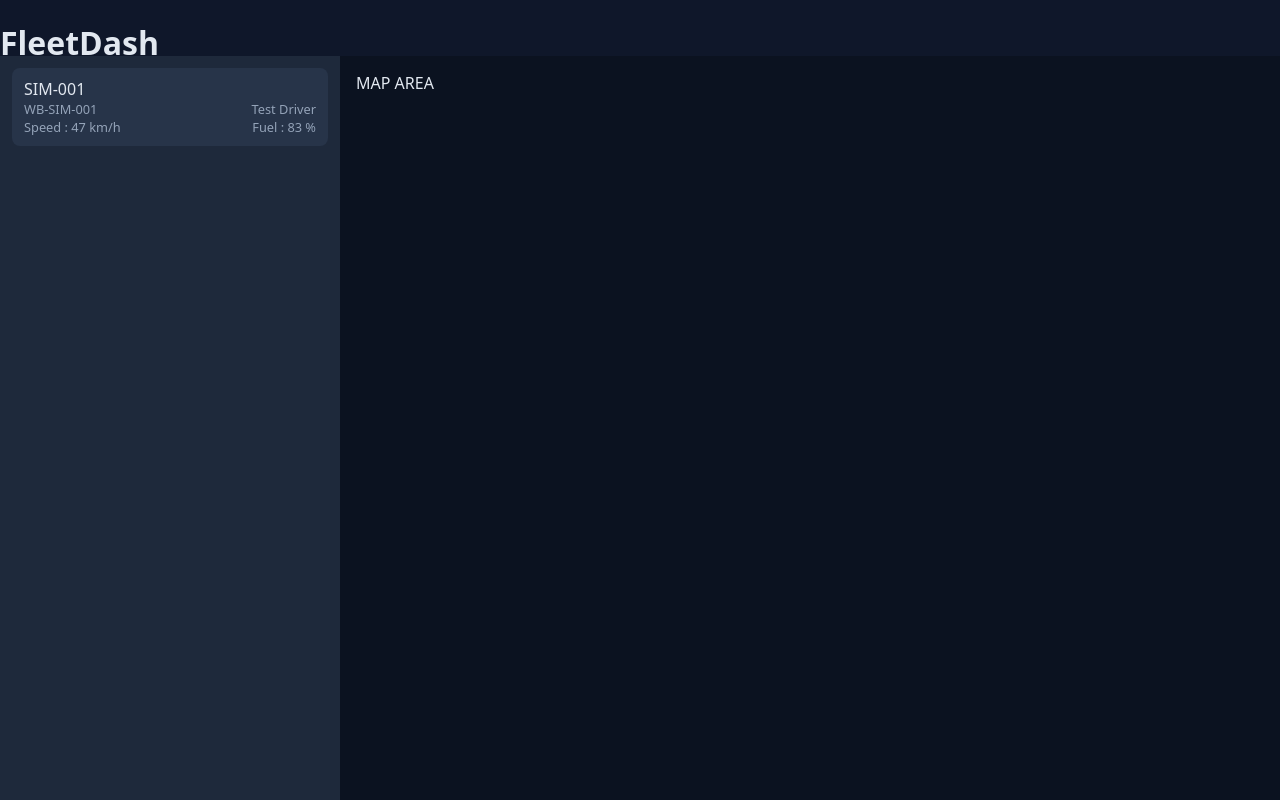
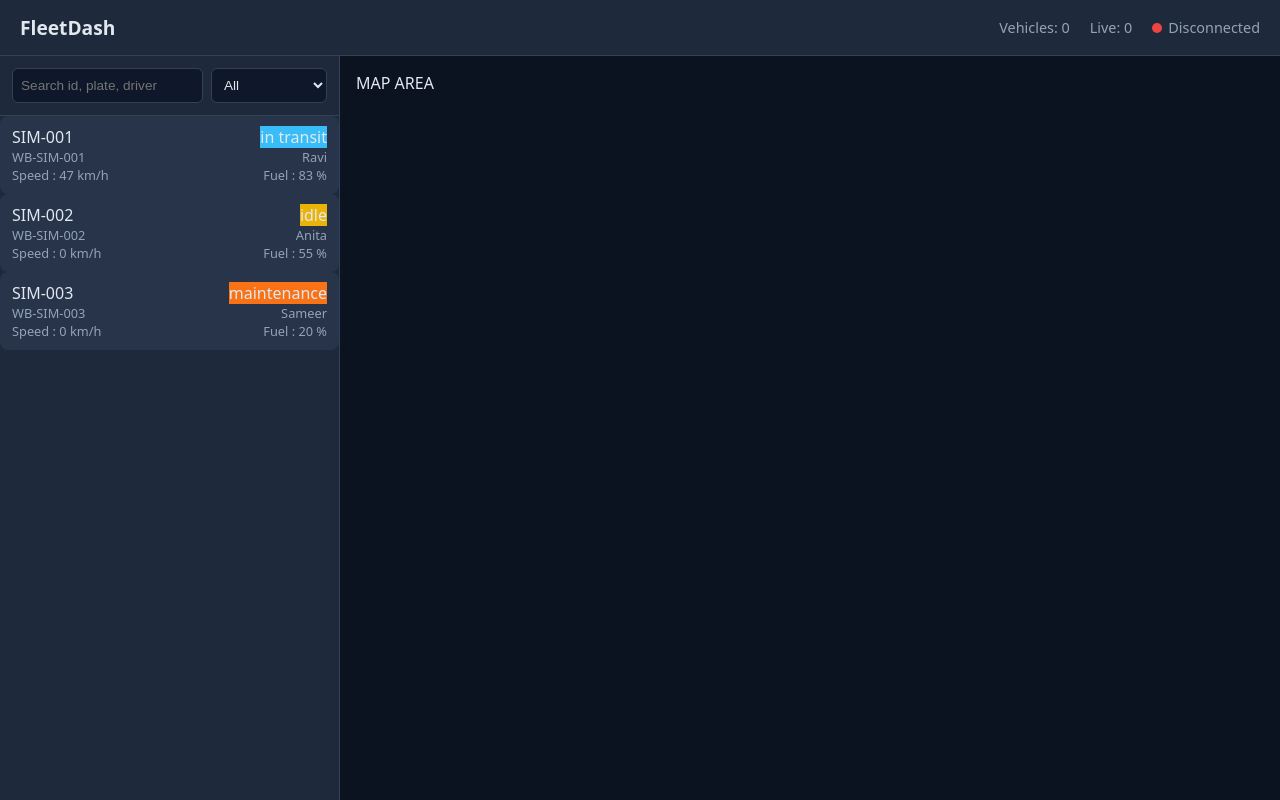
Before and after one commit to PallaviPandurangPawar/FleetDash, a React (Vite) app in the folder Frontend/: page / in a window 1280 px wide. Built offline with nearby package versions, Linux system fonts and the light colour scheme; no server answers.

Commit message:
feat : sidebar , StatusBadge , vehicle card

```diff
--- a/Frontend/src/App.tsx
+++ b/Frontend/src/App.tsx
@@ -3,7 +3,16 @@ import { useSocket } from './hooks/useSocket';
 import { useVehicleStream } from './hooks/useVehicleStream';
 import {DashboardLayout} from './components/layout/DashboardLayout';
 import Header from './components/layout/Header';
+import Sidebar from './components/layout/Sidebar';
 import {VehicleCard} from './components/vehicles/VehicleCard';
+import  VehicleList  from './components/vehicles/VehicleList';
+import { DisplayVehicle } from './types/telemetry';
+
+const FAKE: DisplayVehicle[] = [
+  { vehicleId: 'SIM-001', plateNumber: 'WB-SIM-001', driverName: 'Ravi', status: 'in_transit', speed: 47.3, fuelLevel: 82.6, live: true },
+  { vehicleId: 'SIM-002', plateNumber: 'WB-SIM-002', driverName: 'Anita', status: 'idle', speed: 0, fuelLevel: 55.1, live: true },
+  { vehicleId: 'SIM-003', plateNumber: 'WB-SIM-003', driverName: 'Sameer', status: 'maintenance', speed: 0, fuelLevel: 20.4, live: false },
+];
 
 export default function App() {
   const connected = useSocket();
@@ -18,21 +27,8 @@ export default function App() {
           liveCount={vehicles.length}
         />
       }
-      sidebar={
-        <div style={{ padding: 12, background: '#1e293b' }}>
-          <VehicleCard
-            vehicle={{
-              vehicleId: 'SIM-001',
-              plateNumber: 'WB-SIM-001',
-              driverName: 'Test Driver',
-              status: 'in_transit',
-              speed: 47.3,
-              fuelLevel: 82.6,
-              live: true,
-            }}
-          />
-        </div>
-      }
+      sidebar = {<Sidebar vehicles={FAKE} />}
+
     >
       <div style={{ background: '#0b1220', padding: 16 }}>MAP AREA</div>
     </DashboardLayout>
--- a/Frontend/src/components/common/StatusBadge.tsx
+++ b/Frontend/src/components/common/StatusBadge.tsx
@@ -1,2 +1,26 @@
 // Frontend/src/components/common/StatusBadge.tsx
 // Shared status badge
+
+import type { VehicleStatus } from '../../types/telemetry';
+
+// One colour per vehicle status
+const COLORS: Record<VehicleStatus, string> = {
+  online: '#22c55e',
+  active: '#22c55e',
+  idle: '#eab308',
+  in_transit: '#38bdf8',
+  maintenance: '#f97316',
+  offline: '#94a3b8',
+};
+
+interface Props {
+  status: VehicleStatus;
+}
+
+export default function StatusBadge({ status }: Props) {
+  return (
+    <span className="badge" style={{ background: COLORS[status] }}>
+      {status.replace('_', ' ')}
+    </span>
+  );
+}
--- a/Frontend/src/components/layout/Sidebar.tsx
+++ b/Frontend/src/components/layout/Sidebar.tsx
@@ -1,2 +1,59 @@
 // Frontend/src/components/layout/Sidebar.tsx
 // Week 1: vehicle list + filters
+
+import { useMemo, useState } from 'react';
+import type { DisplayVehicle, VehicleStatus } from '../../types/telemetry';
+import VehicleList from '../vehicles/VehicleList';
+
+type StatusFilter = VehicleStatus | 'all';
+
+interface Props {
+  vehicles: DisplayVehicle[];
+}
+
+export default function Sidebar({ vehicles }: Props) {
+  const [query, setQuery] = useState('');
+  const [statusFilter, setStatusFilter] = useState<StatusFilter>('all');
+
+  const filteredVehicles = useMemo(() => {
+    const q = query.trim().toLowerCase();
+    return vehicles.filter((v) => {
+      if (statusFilter !== 'all' && v.status !== statusFilter) {
+        return false;
+      }
+
+      if (!q) return true;
+
+      return (
+        v.vehicleId.toLowerCase().includes(q) ||
+        v.plateNumber.toLowerCase().includes(q) ||
+        v.driverName.toLowerCase().includes(q)
+      );
+    });
+  }, [vehicles, query, statusFilter]);
+
+  return (
+    <aside className="sidebar">
+      <div className="filters">
+        <input
+          type="search"
+          placeholder="Search id, plate, driver"
+          value={query}
+          onChange={(e) => setQuery(e.target.value)}
+        />
+        <select
+          value={statusFilter}
+          onChange={(e) => setStatusFilter(e.target.value as StatusFilter)}
+        >
+          <option value="all">All</option>
+          <option value="active">Active</option>
+          <option value="idle">Idle</option>
+          <option value="in_transit">In transit</option>
+          <option value="maintenance">Maintenance</option>
+          <option value="offline">Offline</option>
+        </select>
+      </div>
+      <VehicleList vehicles={filteredVehicles} />
+    </aside>
+  );
+}
--- a/Frontend/src/components/vehicles/VehicleCard.tsx
+++ b/Frontend/src/components/vehicles/VehicleCard.tsx
@@ -1,6 +1,7 @@
 // Frontend/src/components/vehicles/VehicleCard.tsx
 // Week 1: single vehicle summary
 import { DisplayVehicle } from '../../types/telemetry';
+import StatusBadge from '../common/StatusBadge';
 
 interface Props {
     vehicle: DisplayVehicle;
@@ -11,6 +12,7 @@ export function VehicleCard({ vehicle }: Props) {
         <div className="card">
             <div className="card-top">
                 <span className = "card_id">{vehicle.vehicleId}</span>
+                 <StatusBadge status={vehicle.status} />
             </div>
 
             <div className = "card-meta">
--- a/Frontend/src/components/vehicles/VehicleList.tsx
+++ b/Frontend/src/components/vehicles/VehicleList.tsx
@@ -1,2 +1,36 @@
 // Frontend/src/components/vehicles/VehicleList.tsx
 // Week 1: list of vehicles with status
+
+import { DisplayVehicle } from '../../types/telemetry';
+import { VehicleCard } from './VehicleCard';
+
+const MAX_VISIBLE = 200;
+
+interface Props {
+  vehicles: DisplayVehicle[];
+}
+
+export default function VehicleList({ vehicles }: Props) {
+    if(vehicles.length === 0) {
+        return <p>No vehicles available.</p>;
+    }
+    const visible = vehicles.slice(0, MAX_VISIBLE);
+
+    return (
+        <>
+
+        <div className="vehicle-list">
+            {visible.map((v) =>
+
+                <VehicleCard key={v.vehicleId} vehicle={v} />
+            )}
+        </div>
+            {vehicles.length > MAX_VISIBLE && (
+                <div className = "list-note">
+                    Showing {MAX_VISIBLE} of {vehicles.length}. Use search to narrow down.
+                </div>
+            )}
+
+        </>
+    );
+}
--- a/Frontend/src/index.css
+++ b/Frontend/src/index.css
@@ -44,3 +44,71 @@ body { background: var(--bg); color: var(--text); }
     font-size: 0.8rem;
     color: var(--muted);
 }
+
+.list-note { padding: 8px 12px; font-size: 0.8rem; color: var(--muted); }
+
+.sidebar {
+  display: flex;
+  flex-direction: column;
+  min-height: 0;
+  background: var(--panel);
+  border-right: 1px solid var(--border);
+}
+
+.filters {
+  display: flex;
+  gap: 8px;
+  padding: 12px;
+  border-bottom: 1px solid var(--border);
+}
+
+.filters input,
+.filters select {
+  background: var(--bg);
+  color: var(--text);
+  border: 1px solid var(--border);
+  border-radius: 6px;
+  padding: 8px;
+  font-size: 0.85rem;
+}
+
+.filters input {
+  flex: 1;
+  min-width: 0;
+}
+
+/* Header */
+.header {
+  display: flex;
+  align-items: center;
+  justify-content: space-between;
+  padding: 0 20px;
+  background: var(--panel);
+  border-bottom: 1px solid var(--border);
+}
+
+.header h1 {
+  font-size: 1.2rem;
+  margin: 0;
+}
+
+.header-stats {
+  display: flex;
+  gap: 20px;
+  align-items: center;
+  font-size: 0.9rem;
+  color: var(--muted);
+}
+
+.conn {
+  display: inline-flex;
+  align-items: center;
+  gap: 6px;
+}
+
+.dot {
+  width: 10px;
+  height: 10px;
+  border-radius: 50%;
+  display: inline-block;
+}
```
